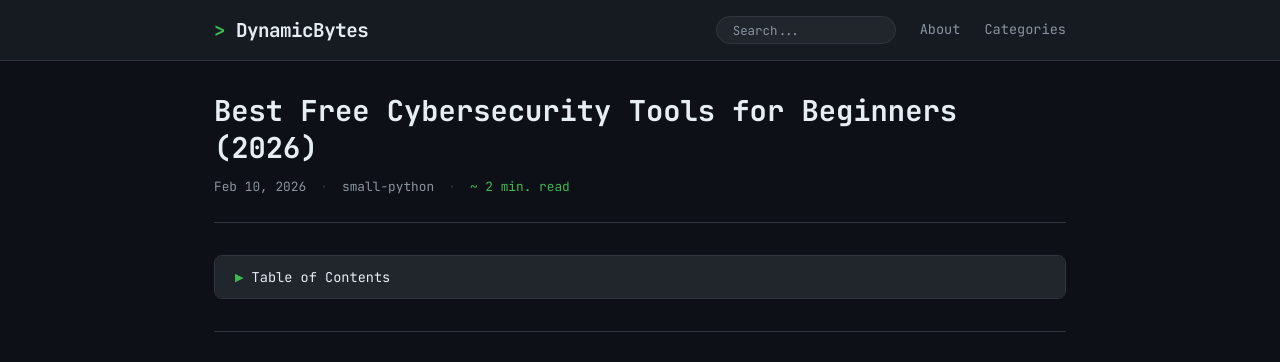
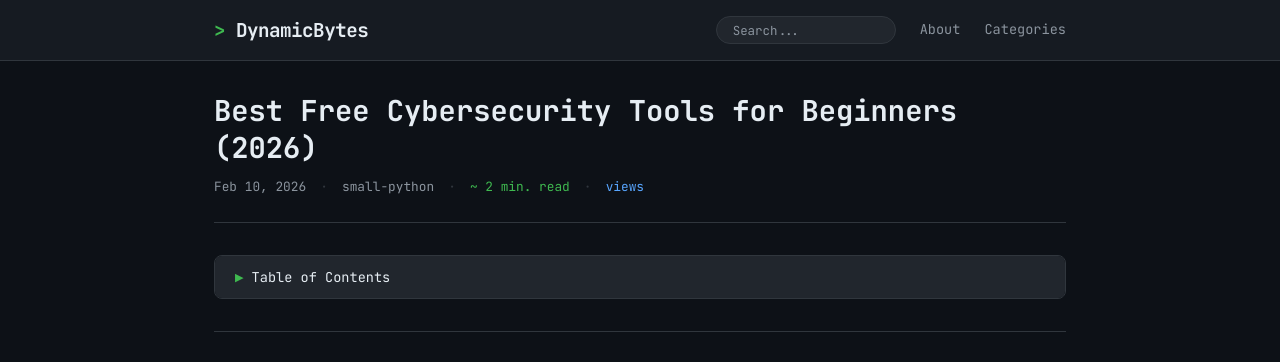
Before and after one commit to small-python/dynamicbytes-blog, a Jekyll site: the page built from _posts/2026-02-10-best-free-cybersecurity-tools-for-beginners.md, in a window 1280 px wide. Shown: the top 362 px of the page. Built offline with Jekyll 4.4.1, drawn with Linux system fonts in a browser that asks for light colours; comment, search, counter and statistics services are not loaded.

Commit message:
Edited post, default and stylesheet for post view counter

```diff
--- a/_layouts/default.html
+++ b/_layouts/default.html
@@ -152,5 +152,9 @@
     });
   });
 </script>
+
+<!-- GoatCounter Analytics -->
+<script data-goatcounter="https://dynamicbytes.goatcounter.com/count"
+  async src="//gc.zgo.at/count.js"></script>
 </body>
 </html>
--- a/_layouts/post.html
+++ b/_layouts/post.html
@@ -33,6 +33,10 @@
         {% if min < 1 %}~ 1 min. read
         {% else %}~ {{ min }} min. read
         {% endif %}
+      </span>
+      <span class="post-meta-divider">·</span>
+      <span class="post-views">
+        <span class="goatcounter-count" data-path="{{ page.url }}"></span> views
       </span>
     </div>
   </header>
--- a/assets/css/style.scss
+++ b/assets/css/style.scss
@@ -447,6 +447,13 @@
   font-family: 'JetBrains Mono', monospace;
   font-size: 0.8rem;
   color: var(--accent-green);
+}
+
+/* ── Post Views ── */
+.post-views {
+  font-family: 'JetBrains Mono', monospace;
+  font-size: 0.8rem;
+  color: var(--accent);
 }
 
 /* ── Table of Contents ── */
```
